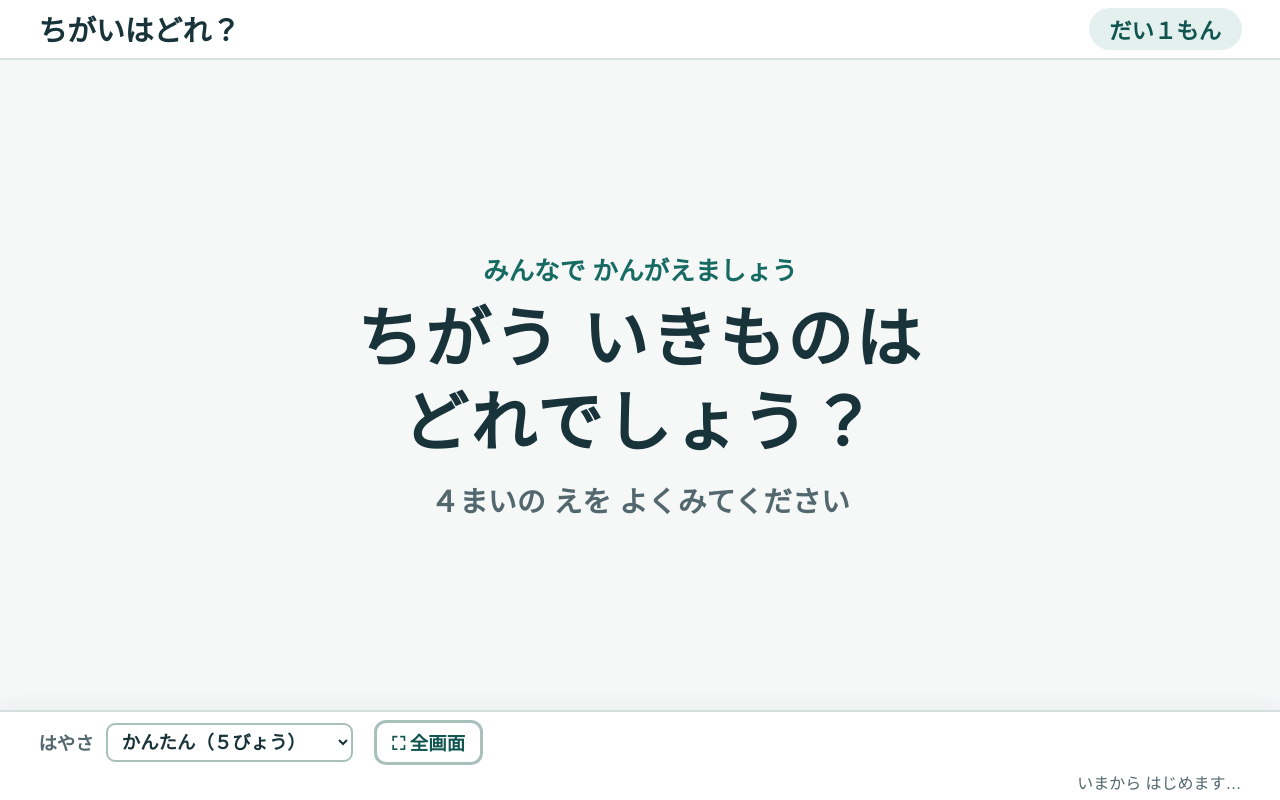
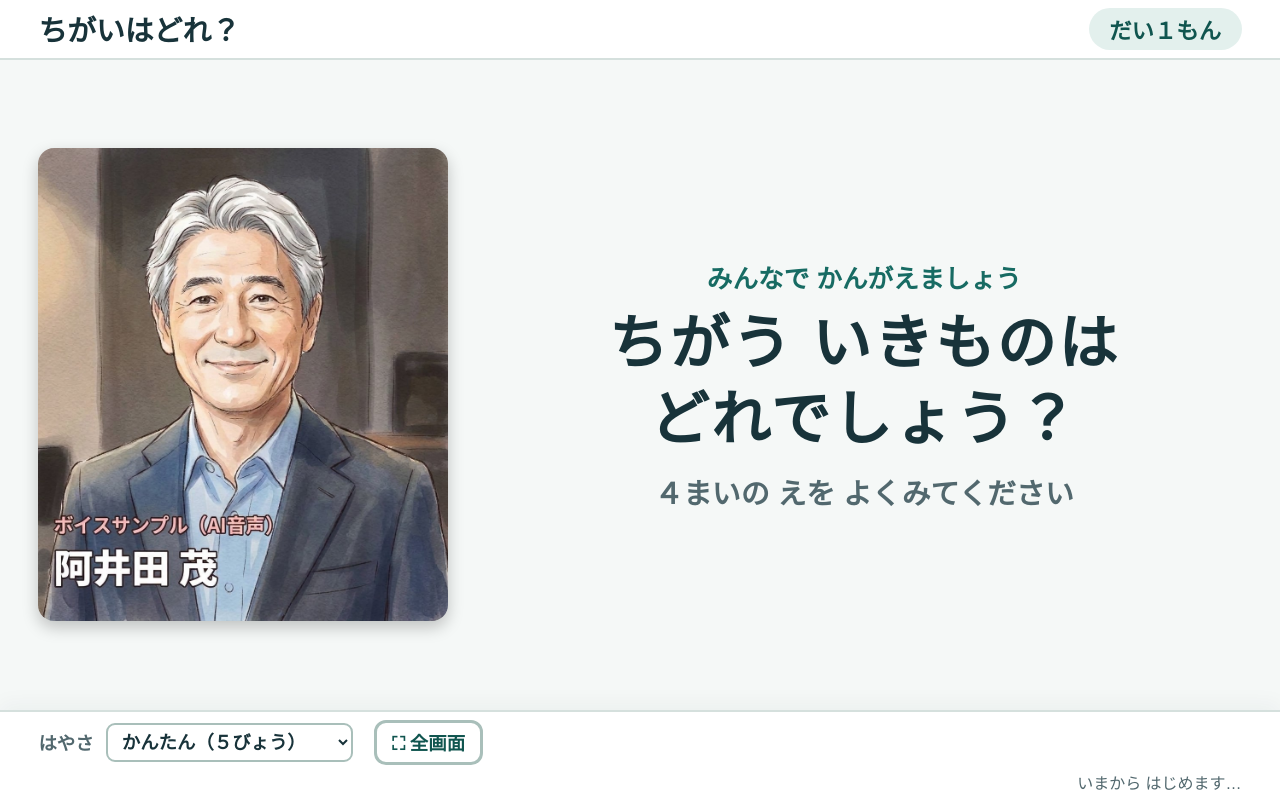
Before and after one commit to mrgreen7491/chigai-game, a plain HTML site: page index.html in a window 1280 px wide. Both pictures are taken after a click on the button "あいさつ". Drawn offline with Linux system fonts and the light colour scheme.

Commit message:
Add files via upload

```diff
--- a/app.js
+++ b/app.js
@@ -176,7 +176,56 @@
   const introAudio = new Audio("audio/intro.wav");
   const endingAudio = new Audio("audio/ending.wav");
 
+  // ---- 口パク（声の大きさを測って、4枚の画像を切りかえる） ----
+  const CH = { close: "chara_close.jpg", half: "chara_half.jpg", open: "chara_open.jpg", blink: "chara_blink.jpg" };
+  Object.values(CH).forEach((src) => { const im = new Image(); im.src = src; });
+  const LIP_OPEN = 140, LIP_HALF = 60; // しきい値（声の大きさ。あとで調整できる）
+  let lipCtx = null, lipAn = null, lipTimer = null, blinkTimer = null, blinking = false, lipAudio = null;
+  const lipSrc = new WeakMap();
+  function setChara(key) { document.querySelectorAll(".charaimg").forEach((im) => { im.src = CH[key]; }); }
+  function lipEnsureCtx() {
+    // 声の解析は、インターネット上（https）だけで使える。パソコン内のファイルを直接開いたときは、簡易の口パク。
+    if (lipCtx || !/^https?:$/.test(location.protocol)) return;
+    try {
+      lipCtx = new (window.AudioContext || window.webkitAudioContext)();
+      lipAn = lipCtx.createAnalyser(); lipAn.fftSize = 256; lipAn.smoothingTimeConstant = 0.3;
+      lipAn.connect(lipCtx.destination);
+    } catch (e) { lipCtx = null; lipAn = null; }
+  }
+  function lipStart(audio, canCreate) {
+    lipStop(); lipAudio = audio;
+    if (canCreate) lipEnsureCtx(); // 「あいさつ」ボタンを押した直後だけ作る（ブラウザの決まり）
+    let useAn = false;
+    if (lipAn) {
+      try {
+        if (!lipSrc.has(audio)) { const s = lipCtx.createMediaElementSource(audio); s.connect(lipAn); lipSrc.set(audio, s); }
+        useAn = true;
+        if (lipCtx.state === "suspended") lipCtx.resume();
+      } catch (e) { useAn = false; }
+    }
+    const data = useAn ? new Uint8Array(lipAn.frequencyBinCount) : null;
+    lipTimer = setInterval(() => {
+      if (blinking) return;
+      if (!lipAudio || lipAudio.paused || lipAudio.ended) { setChara("close"); return; }
+      if (!useAn) { const r = Math.random(); setChara(r > .66 ? "open" : (r > .33 ? "half" : "close")); return; }
+      lipAn.getByteFrequencyData(data);
+      let sum = 0; for (let i = 0; i < 30; i += 1) sum += data[i];
+      const avg = sum / 30; window.__lipAvg = avg;
+      setChara(avg > LIP_OPEN ? "open" : (avg > LIP_HALF ? "half" : "close"));
+    }, 90);
+    const sched = () => { blinkTimer = setTimeout(() => {
+      if (lipAudio && !lipAudio.paused && !lipAudio.ended) { blinking = true; setChara("blink"); setTimeout(() => { blinking = false; setChara("close"); }, 150); }
+      sched();
+    }, 3000 + Math.random() * 2000); };
+    sched();
+  }
+  function lipStop() {
+    clearInterval(lipTimer); clearTimeout(blinkTimer); lipTimer = null; blinkTimer = null; blinking = false; lipAudio = null;
+    setChara("close");
+  }
+
   function stopAllAudio() {
+    lipStop();
     [introAudio, endingAudio].forEach((audio) => {
       audio.pause();
       audio.currentTime = 0;
@@ -318,6 +367,7 @@
     cancelTimers();
     stopAllAudio();
     updateQuestionHeader(initialQuestionIndex);
+    showScreen("welcome"); // 「もういちど あそぶ」のときも、あいさつの画面に戻す
     setActions([]); // ボタンを無効化して二重押しを防ぐ
     status.textContent = "いまから はじめます…";
 
@@ -347,6 +397,7 @@
     }, { once: true });
 
     // 音声再生失敗時もすぐに「はじめる」ボタンを出す（ブラウザ制限・ファイルエラーなど）
+    lipStart(introAudio, true);
     introAudio.play().catch(() => {
       window.clearTimeout(timeoutId);
       showStartButton();
@@ -492,6 +543,7 @@
     const fullWidthNumbers = ["０", "１", "２", "３", "４", "５", "６", "７", "８", "９", "１０", "１１", "１２", "１３", "１４", "１５"];
     const isLastQuestion = questionIndex === questions.length - 1;
     if (isLastQuestion) {
+      lipStart(endingAudio, false);
       endingAudio.play().catch(() => {});
     }
     finishGreeting.textContent = isLastQuestion
--- a/index.html
+++ b/index.html
@@ -16,9 +16,12 @@
 
     <section class="stage" aria-live="polite">
       <div id="welcome" class="message-screen">
+        <div class="chara"><img class="charaimg" src="chara_close.jpg" alt="司会者"></div>
+        <div class="msg">
         <p class="eyebrow">みんなで かんがえましょう</p>
         <h1 id="welcome-title">ちがう いきものは<br>どれでしょう？</h1>
         <p id="welcome-subtitle" class="sub-message">４まいの えを よくみてください</p>
+        </div>
       </div>
 
       <div id="motion-screen" class="motion-screen" hidden>
@@ -43,10 +46,13 @@
       </div>
 
       <div id="finish-screen" class="message-screen" hidden>
+        <div class="chara"><img class="charaimg" src="chara_close.jpg" alt="司会者"></div>
+        <div class="msg">
         <p id="finish-greeting" class="eyebrow">みなさん、さいごまでご参加ありがとうございました！</p>
         <h1 id="finish-title">たくさん考えて、<br>たくさん気づけましたね。</h1>
         <p id="finish-subtitle" class="sub-message">これからも、みなさん元気で楽しい毎日をお過ごしください。</p>
         <p id="finish-closing" class="eyebrow">またいっしょに遊びましょう！</p>
+        </div>
       </div>
     </section>
 
--- a/style.css
+++ b/style.css
@@ -311,3 +311,20 @@ h1 {
   .staff-actions { flex: 1; }
   .staff-status { min-height: 0; margin-top: 0.6vh; font-size: min(18px, 2vh); }
 }
+
+
+/* ==========================================================
+   キャラクター（はじめのあいさつ・さいごのあいさつの画面だけ。声に合わせて口が動く）
+========================================================== */
+.message-screen .chara { display: none; }
+@media (min-width: 900px) and (min-aspect-ratio: 5/4) {
+  #welcome:not([hidden]), #finish-screen:not([hidden]) {
+    display: grid; grid-template-columns: auto 1fr; align-items: center; column-gap: 3vw;
+    width: 100%;
+  }
+  .message-screen .chara { display: block; width: min(32vw, 60vh); }
+  .message-screen .chara img { display: block; width: 100%; height: auto; border-radius: 2vh; box-shadow: 0 .8vh 2vh rgba(0,0,0,.22); }
+  .message-screen .msg { min-width: 0; }
+  #welcome h1, #finish-screen h1 { font-size: min(76px, 7.4vh); }
+  #finish-screen .sub-message { font-size: min(32px, 3.2vh); }
+}
```
Also changed, not shown: chara_blink.jpg (added), chara_close.jpg (added), chara_half.jpg (added), chara_open.jpg (added).
